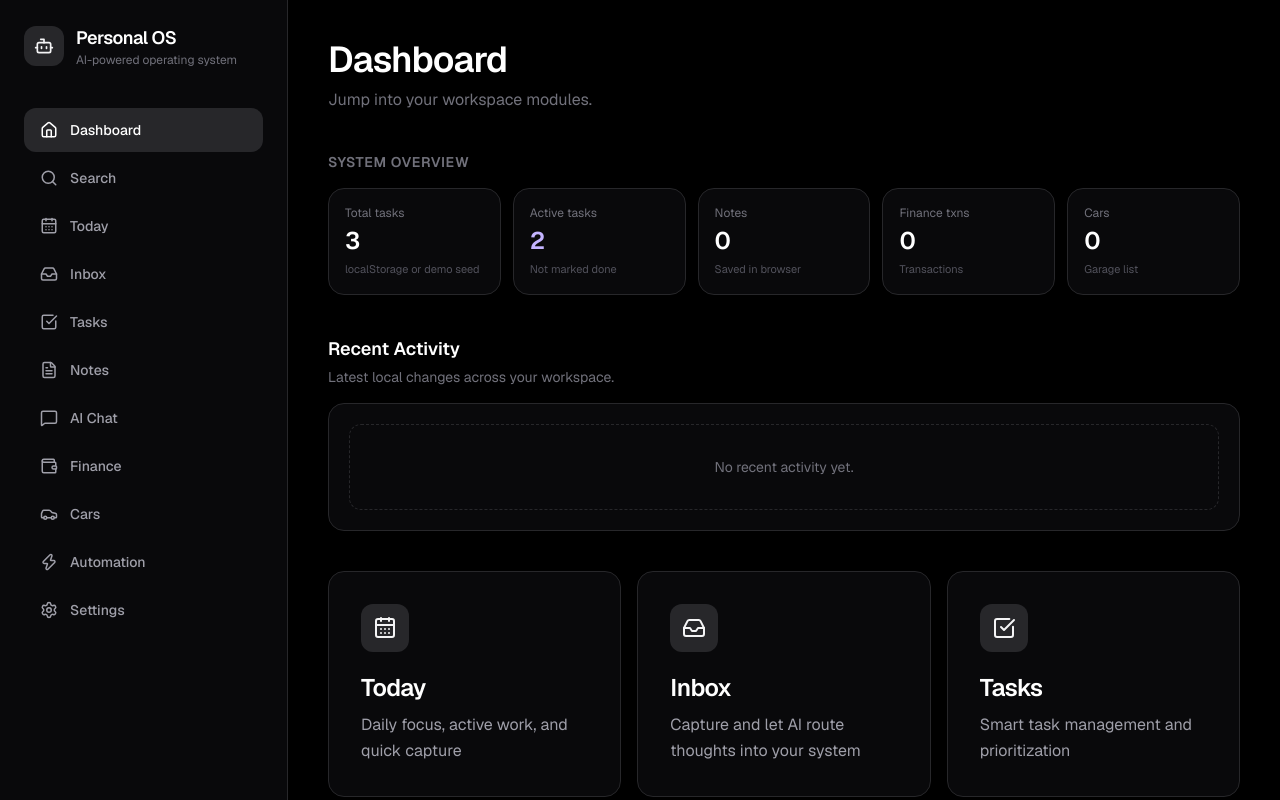
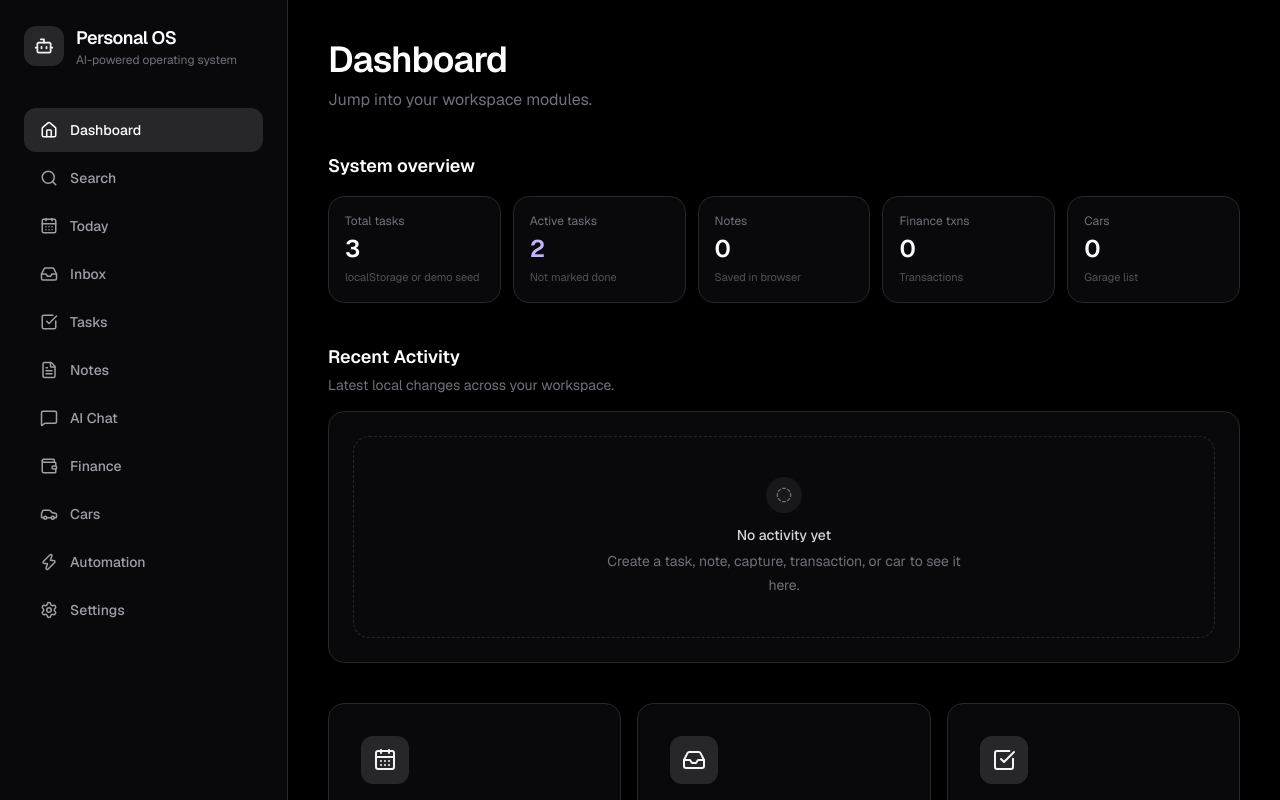
Before and after one commit to orvia-app/orvia, a Next.js app: page / in a window 1280 px wide. Shown: the top 800 px of the page. Built offline with nearby package versions, Linux system fonts and the light colour scheme.

Commit message:
Polish dashboard and briefing UI

```diff
--- a/src/app/notes/page.tsx
+++ b/src/app/notes/page.tsx
@@ -3,6 +3,7 @@
 import { useEffect, useMemo, useState, type FormEvent } from "react";
 
 import { AppShell } from "@/components/AppShell";
+import { EmptyState } from "@/components/ui/EmptyState";
 import {
   getNotes,
   initialNotes,
@@ -174,8 +175,11 @@ export default function NotesPage() {
           </div>
 
           {filteredNotes.length === 0 ? (
-            <div className="mt-8 rounded-2xl border border-dashed border-zinc-300 p-10 text-center text-sm text-zinc-500 dark:border-zinc-800 dark:text-zinc-500">
-              No notes found for this filter.
+            <div className="mt-8">
+              <EmptyState
+                title="No notes here"
+                description="Create a note or switch filters to see saved knowledge."
+              />
             </div>
           ) : null}
         </div>
--- a/src/app/page.tsx
+++ b/src/app/page.tsx
@@ -15,6 +15,12 @@ import {
 } from "lucide-react";
 
 import { AppShell } from "@/components/AppShell";
+import { Badge } from "@/components/ui/Badge";
+import { Card } from "@/components/ui/Card";
+import { EmptyState } from "@/components/ui/EmptyState";
+import { Section } from "@/components/ui/Section";
+import { SectionHeader } from "@/components/ui/SectionHeader";
+import { Skeleton } from "@/components/ui/Skeleton";
 import { getRecentActivityFeed } from "@/lib/activity/activity-feed";
 import type { ActivityItem } from "@/lib/activity/types";
 import { getStoredCars } from "@/lib/cars";
@@ -128,12 +134,14 @@ export default function Home() {
   const pathname = usePathname();
   const [stats, setStats] = useState<OverviewStats>(initialOverview);
   const [recentActivity, setRecentActivity] = useState<ActivityItem[]>([]);
+  const [activityLoaded, setActivityLoaded] = useState(false);
 
   useEffect(() => {
     function refresh() {
       if (typeof window === "undefined") return;
       setStats(computeOverview());
       setRecentActivity(getRecentActivityFeed(5).items);
+      setActivityLoaded(true);
     }
     refresh();
     window.addEventListener("focus", refresh);
@@ -162,11 +170,9 @@ export default function Home() {
             Jump into your workspace modules.
           </p>
 
-          <section className="mt-10">
-            <h2 className="text-sm font-semibold uppercase tracking-wider text-zinc-500 dark:text-zinc-500">
-              System overview
-            </h2>
-            <div className="mt-4 grid gap-3 sm:grid-cols-2 lg:grid-cols-5">
+          <Section className="mt-10">
+            <SectionHeader title="System overview" />
+            <div className="grid gap-3 sm:grid-cols-2 lg:grid-cols-5">
               <div className="rounded-2xl border border-zinc-200 bg-white px-4 py-4 dark:border-zinc-800 dark:bg-zinc-950">
                 <p className="text-xs text-zinc-600 dark:text-zinc-500">Total tasks</p>
                 <p className="mt-1 text-2xl font-semibold text-zinc-950 dark:text-white">
@@ -209,24 +215,35 @@ export default function Home() {
                 <p className="mt-1 text-[11px] text-zinc-500 dark:text-zinc-600">Garage list</p>
               </div>
             </div>
-          </section>
+          </Section>
 
-          <section className="mt-10">
-            <div className="flex items-end justify-between gap-4">
-              <div>
-                <h2 className="text-lg font-semibold text-zinc-950 dark:text-white">
-                  Recent Activity
-                </h2>
-                <p className="mt-1 text-sm text-zinc-600 dark:text-zinc-500">
-                  Latest local changes across your workspace.
-                </p>
-              </div>
-            </div>
-            <div className="mt-4 rounded-2xl border border-zinc-200 bg-white p-4 dark:border-zinc-800 dark:bg-zinc-950 sm:p-5">
-              {recentActivity.length === 0 ? (
-                <div className="rounded-xl border border-dashed border-zinc-300 px-5 py-8 text-center text-sm text-zinc-500 dark:border-zinc-800 dark:text-zinc-500">
-                  No recent activity yet.
+          <Section className="mt-10">
+            <SectionHeader
+              title="Recent Activity"
+              subtitle="Latest local changes across your workspace."
+            />
+            <Card className="p-4 sm:p-5">
+              {!activityLoaded ? (
+                <div className="space-y-3" aria-label="Loading recent activity">
+                  {[0, 1, 2].map((item) => (
+                    <div
+                      key={item}
+                      className="rounded-xl border border-zinc-200 bg-zinc-50 px-4 py-3 dark:border-zinc-800 dark:bg-black/30"
+                    >
+                      <div className="flex items-center gap-2">
+                        <Skeleton className="h-5 w-16 rounded-full" />
+                        <Skeleton className="h-4 w-20" />
+                      </div>
+                      <Skeleton className="mt-3 h-4 w-40" />
+                      <Skeleton className="mt-2 h-4 w-full max-w-md" />
+                    </div>
+                  ))}
                 </div>
+              ) : recentActivity.length === 0 ? (
+                <EmptyState
+                  title="No activity yet"
+                  description="Create a task, note, capture, transaction, or car to see it here."
+                />
               ) : (
                 <ul className="space-y-2">
                   {recentActivity.map((item) => {
@@ -235,23 +252,23 @@ export default function Home() {
                     return (
                       <li
                         key={item.id}
-                        className="flex flex-col gap-2 rounded-xl border border-zinc-200 bg-zinc-50 px-4 py-3 dark:border-zinc-800 dark:bg-black/30 sm:flex-row sm:items-center sm:justify-between"
+                        className="rounded-xl border border-zinc-200 bg-zinc-50 px-4 py-3 transition dark:border-zinc-800 dark:bg-black/30"
                       >
-                        <div className="min-w-0">
-                          <div className="flex flex-wrap items-center gap-2">
-                            <span className="rounded-full bg-zinc-200 px-2.5 py-0.5 text-xs font-medium text-zinc-700 dark:bg-zinc-800 dark:text-zinc-300">
+                        <div className="flex min-w-0 flex-col gap-2">
+                          <div className="flex flex-wrap items-center gap-x-2 gap-y-1">
+                            <Badge className="px-2.5 py-0.5">
                               {getEntityTypeLabel(item.entity.type)}
-                            </span>
+                            </Badge>
                             {occurredAt ? (
                               <span className="text-xs text-zinc-500 dark:text-zinc-600">
                                 {occurredAt}
                               </span>
                             ) : null}
                           </div>
-                          <p className="mt-2 truncate text-sm font-medium text-zinc-950 dark:text-white">
+                          <p className="truncate text-sm font-medium text-zinc-950 dark:text-white">
                             {item.title}
                           </p>
-                          <p className="mt-1 text-sm leading-6 text-zinc-600 dark:text-zinc-400">
+                          <p className="text-sm leading-6 text-zinc-600 dark:text-zinc-400">
                             {item.subtitle}
                           </p>
                         </div>
@@ -260,8 +277,8 @@ export default function Home() {
                   })}
                 </ul>
               )}
-            </div>
-          </section>
+            </Card>
+          </Section>
 
           <div className="mt-10 grid gap-4 sm:grid-cols-2 lg:grid-cols-3">
             {cards.map((card) => {
--- a/src/app/tasks/page.tsx
+++ b/src/app/tasks/page.tsx
@@ -167,8 +167,8 @@ export default function TasksPage() {
 
             {filteredTasks.length === 0 ? (
               <EmptyState
-                title="No tasks found"
-                description="Try changing filters or create a new task."
+                title="No tasks here"
+                description="Create a task or switch filters to review another queue."
               />
             ) : null}
           </div>
--- a/src/components/ui/EmptyState.tsx
+++ b/src/components/ui/EmptyState.tsx
@@ -1,20 +1,42 @@
+import { CircleDashed } from "lucide-react";
+import type { LucideIcon } from "lucide-react";
+
+type EmptyStateSize = "default" | "sm";
+
 type EmptyStateProps = {
+  description?: string;
+  icon?: LucideIcon;
+  size?: EmptyStateSize;
   title: string;
-    description?: string;
+};
+
+const sizeClassNames: Record<EmptyStateSize, string> = {
+  default: "p-10",
+  sm: "px-4 py-5",
 };
 
 export function EmptyState({
+  description,
+  icon: Icon = CircleDashed,
+  size = "default",
   title,
-    description,
 }: EmptyStateProps) {
   return (
-      <div className="rounded-2xl border border-dashed border-zinc-300 p-10 text-center dark:border-zinc-800">
-        <h3 className="text-sm font-medium text-zinc-700 dark:text-zinc-300">
+    <div
+      className={[
+        "rounded-2xl border border-dashed border-zinc-300 text-center dark:border-zinc-800",
+        sizeClassNames[size],
+      ].join(" ")}
+    >
+      <div className="mx-auto flex h-9 w-9 items-center justify-center rounded-full bg-zinc-100 text-zinc-500 dark:bg-zinc-900 dark:text-zinc-500">
+        <Icon className="h-4 w-4" aria-hidden />
+      </div>
+      <h3 className="mt-3 text-sm font-medium text-zinc-700 dark:text-zinc-300">
         {title}
       </h3>
 
       {description ? (
-          <p className="mt-2 text-sm text-zinc-500 dark:text-zinc-500">
+        <p className="mx-auto mt-1 max-w-sm text-sm leading-6 text-zinc-500 dark:text-zinc-500">
           {description}
         </p>
       ) : null}
--- /dev/null
+++ b/src/components/ui/Section.tsx
@@ -0,0 +1,17 @@
+import type { HTMLAttributes, ReactNode } from "react";
+
+type SectionProps = HTMLAttributes<HTMLElement> & {
+  children: ReactNode;
+};
+
+export function Section({
+  children,
+  className = "",
+  ...props
+}: SectionProps) {
+  return (
+    <section className={["space-y-4", className].join(" ")} {...props}>
+      {children}
+    </section>
+  );
+}
--- /dev/null
+++ b/src/components/ui/SectionHeader.tsx
@@ -0,0 +1,36 @@
+import type { ReactNode } from "react";
+
+type SectionHeaderProps = {
+  actions?: ReactNode;
+  eyebrow?: string;
+  subtitle?: ReactNode;
+  title: string;
+};
+
+export function SectionHeader({
+  actions,
+  eyebrow,
+  subtitle,
+  title,
+}: SectionHeaderProps) {
+  return (
+    <div className="flex flex-col gap-3 sm:flex-row sm:items-end sm:justify-between">
+      <div className="min-w-0">
+        {eyebrow ? (
+          <p className="text-xs font-medium uppercase tracking-wide text-zinc-500 dark:text-zinc-500">
+            {eyebrow}
+          </p>
+        ) : null}
+        <h2 className="text-lg font-semibold text-zinc-950 dark:text-white">
+          {title}
+        </h2>
+        {subtitle ? (
+          <p className="mt-1 text-sm text-zinc-600 dark:text-zinc-500">
+            {subtitle}
+          </p>
+        ) : null}
+      </div>
+      {actions ? <div className="shrink-0">{actions}</div> : null}
+    </div>
+  );
+}
--- /dev/null
+++ b/src/components/ui/Skeleton.tsx
@@ -0,0 +1,16 @@
+import type { HTMLAttributes } from "react";
+
+type SkeletonProps = HTMLAttributes<HTMLDivElement>;
+
+export function Skeleton({ className = "", ...props }: SkeletonProps) {
+  return (
+    <div
+      aria-hidden
+      className={[
+        "animate-pulse rounded-lg bg-zinc-200 dark:bg-zinc-800",
+        className,
+      ].join(" ")}
+      {...props}
+    />
+  );
+}
--- a/src/lib/tasks.ts
+++ b/src/lib/tasks.ts
@@ -1,5 +1,5 @@
 import { tasks as initialTasks } from "@/data/mock";
-import type { Task } from "@/types";
+import type { Task } from "@/types/index";
 import { safeReadStorage, safeWriteStorage, STORAGE_KEYS } from "@/lib/storage";
 
 export const TASK_STATUSES: readonly Task["status"][] = [
```
Also changed, not shown: src/app/search/page.tsx (+5 -3 lines), src/app/today/page.tsx (+95 -57 lines). Lines whose indentation alone changed are shown as unchanged.
